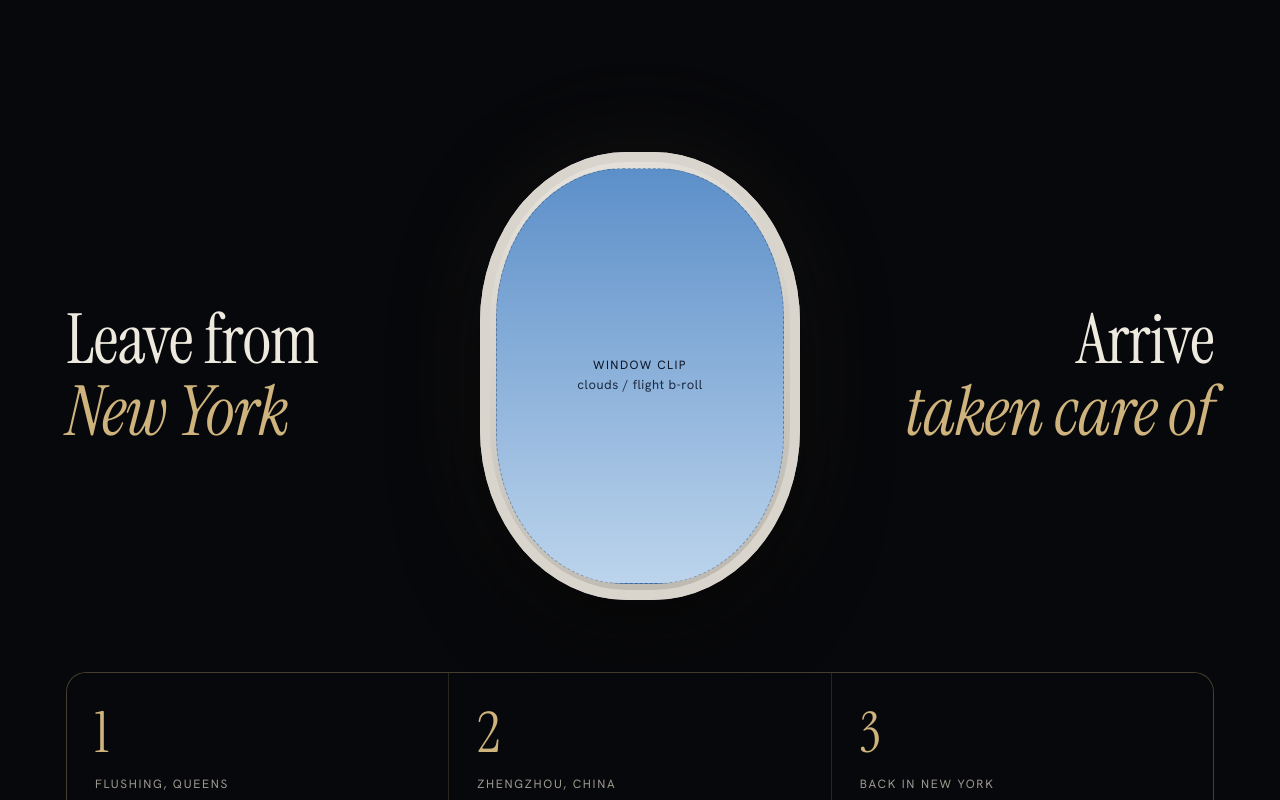
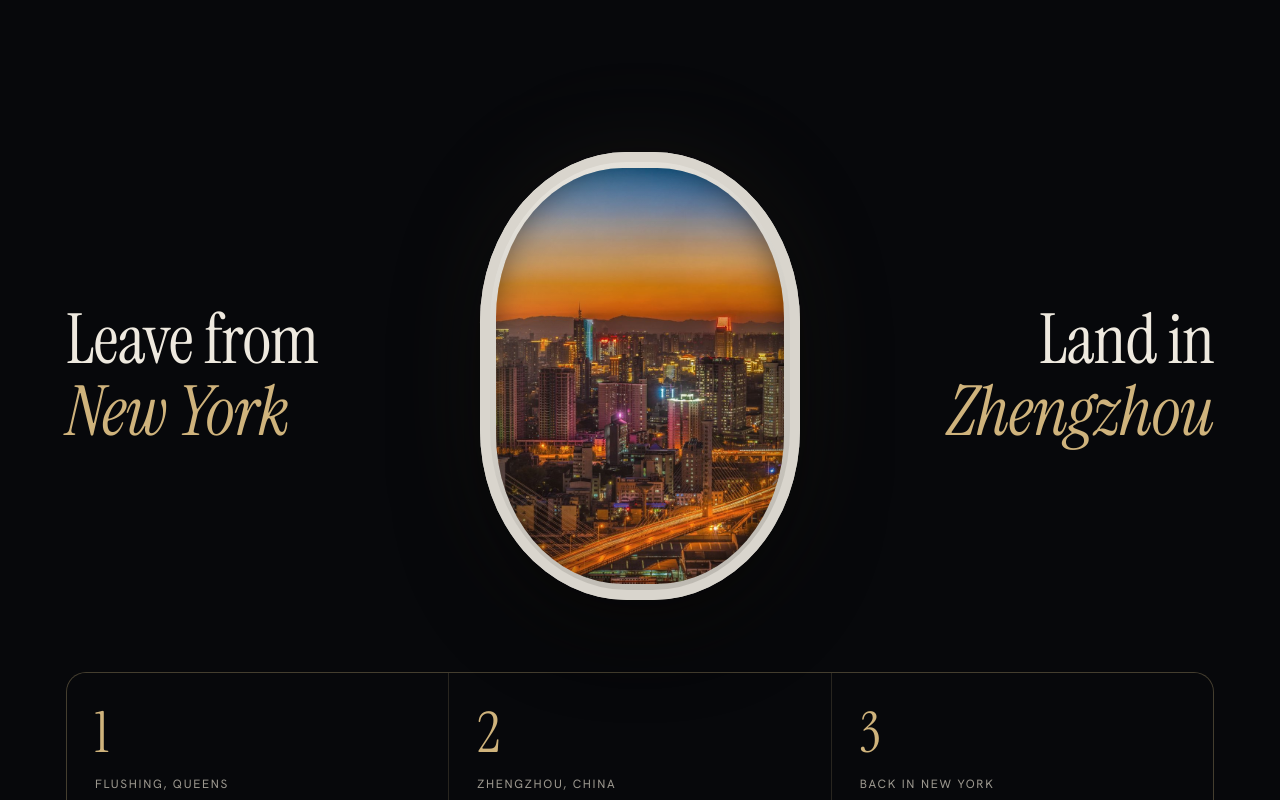
Before and after one commit to c2-code/Ann-Hair-Transplant, a plain HTML site: page index.html in a window 1280 px wide. Shown: the part 744-1544 px from the top of the page. Drawn offline with Linux system fonts and the light colour scheme.

Commit message:
Add Zhengzhou skyline to airplane window
Co-Authored-By: Claude Opus 5.5 <noreply@anthropic.com>
Claude-Session: https://claude.ai/code/session_016c8JX86WXRSLKPZk8ndpVe

```diff
--- a/index.html
+++ b/index.html
@@ -98,6 +98,9 @@ header{position:sticky;top:env(safe-area-inset-top,0px);z-index:50;background:rg
 .journey-stage .r{text-align:right}
 .window{width:clamp(220px,26vw,320px);aspect-ratio:3/4.2;border-radius:46% / 38%;padding:16px;background:linear-gradient(160deg,#e9e6df,#b9b5ad);box-shadow:0 0 0 10px #d9d5cd inset,0 30px 80px rgba(0,0,0,.6),0 0 120px rgba(207,179,124,.08);max-width:100%}
 .window .ph{height:100%;min-height:0;border-radius:44% / 36%;border-color:rgba(18,26,46,.35);background:linear-gradient(180deg,#5c8fc9,#bcd4ec);}
+.window{position:relative}
+.window img{display:block;width:100%;height:100%;object-fit:cover;object-position:50% 40%;border-radius:44% / 36%}
+.window::after{content:"";position:absolute;inset:16px;border-radius:44% / 36%;background:linear-gradient(125deg,rgba(255,255,255,.22) 0%,rgba(255,255,255,0) 38%);box-shadow:inset 0 0 30px rgba(0,0,0,.45);pointer-events:none}
 .window .ph span{color:#0d1626}.window .ph span i{color:#1d2b44}
 @media (max-width:760px){.journey-stage{grid-template-columns:1fr;text-align:center;justify-items:center}.journey-stage .r{text-align:center}}
 
@@ -297,8 +300,8 @@ footer{border-top:1px solid var(--line);padding-block:64px 120px;background:#050
     <div class="wrap">
       <div class="journey-stage">
         <h2>Leave from<br><em>New York</em></h2>
-        <div class="window"><div class="ph"><span>Window clip<i>clouds / flight b-roll</i></span></div></div>
-        <h2 class="r">Arrive<br><em>taken care of</em></h2>
+        <div class="window"><img src="assets/zhengzhou-skyline.jpg" alt="Zhengzhou skyline at dusk seen through an airplane window" width="900" height="1125" loading="lazy" decoding="async"></div>
+        <h2 class="r">Land in<br><em>Zhengzhou</em></h2>
       </div>
       <div class="steps">
         <div class="step">
```
Also changed, not shown: assets/zhengzhou-skyline.jpg (added).
